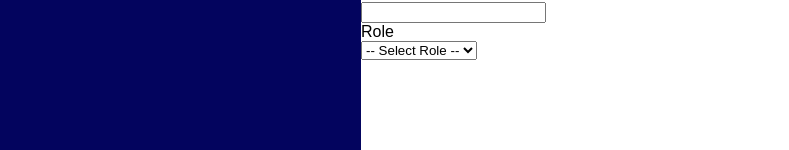
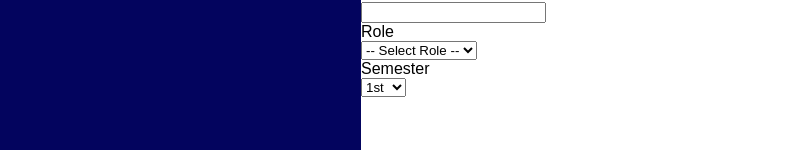
Before and after one commit to johnrich28-svg/School-Scheduler, a React (Vite) app in the folder client/: page /register in a window 1280 px wide. Shown: the part 162-312 px from the top of the page, without its empty margins (23-812 px from the left). Built offline with nearby package versions, Linux system fonts and the light colour scheme.

Commit message:
updated register form

```diff
--- a/client/src/pages/Register.jsx
+++ b/client/src/pages/Register.jsx
@@ -55,6 +55,15 @@ const Register = () => {
             <option value="professor">Professor</option>
           </select>
           <br />
+          <label for="role">Semester</label>
+          <br />
+
+          <select id="semester" name="semester">
+            <option id="first-sem">1st</option>
+            <option id="second-sem">2nd</option>
+          </select>
+
+          <br />
         </form>
       </section>
     </div>
```
